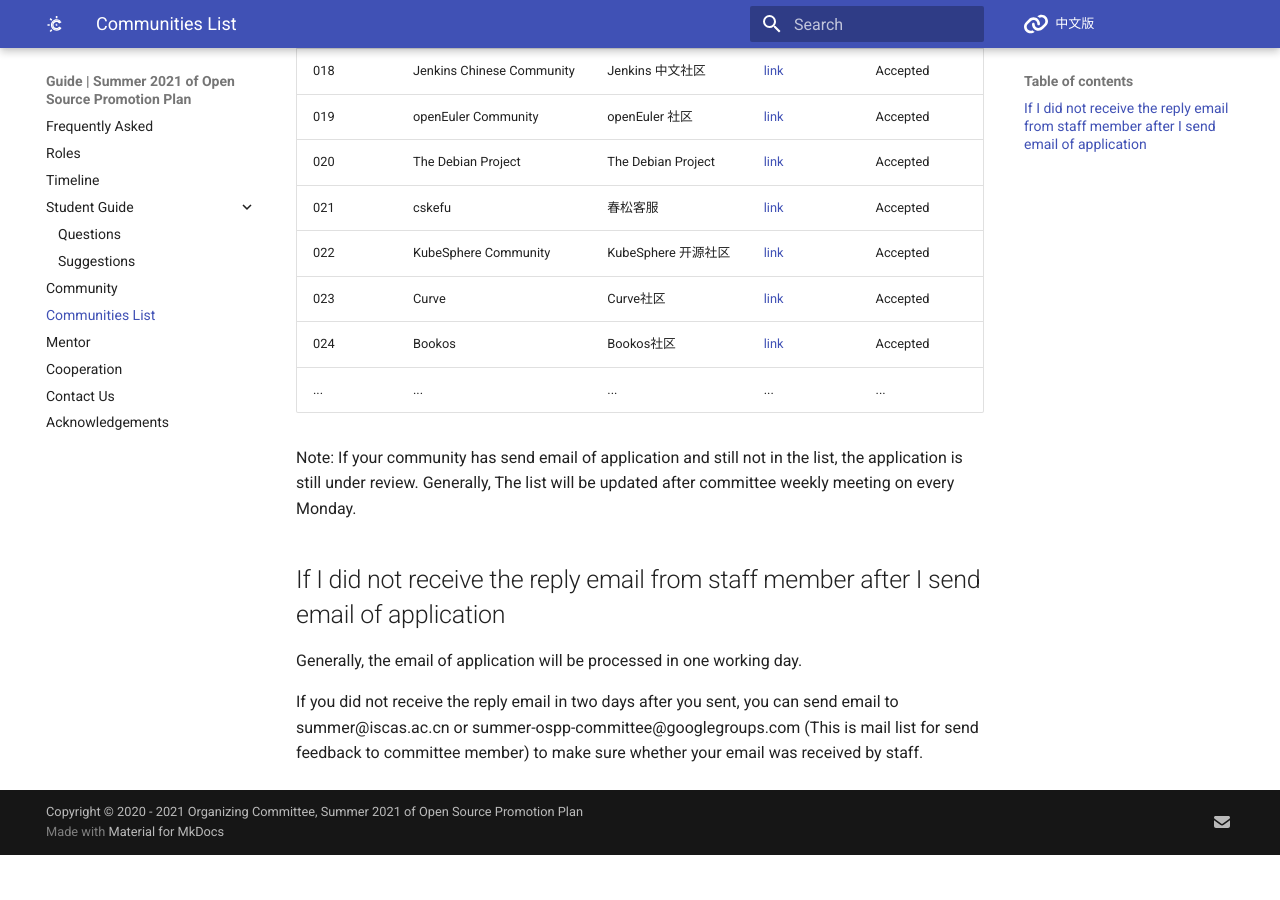
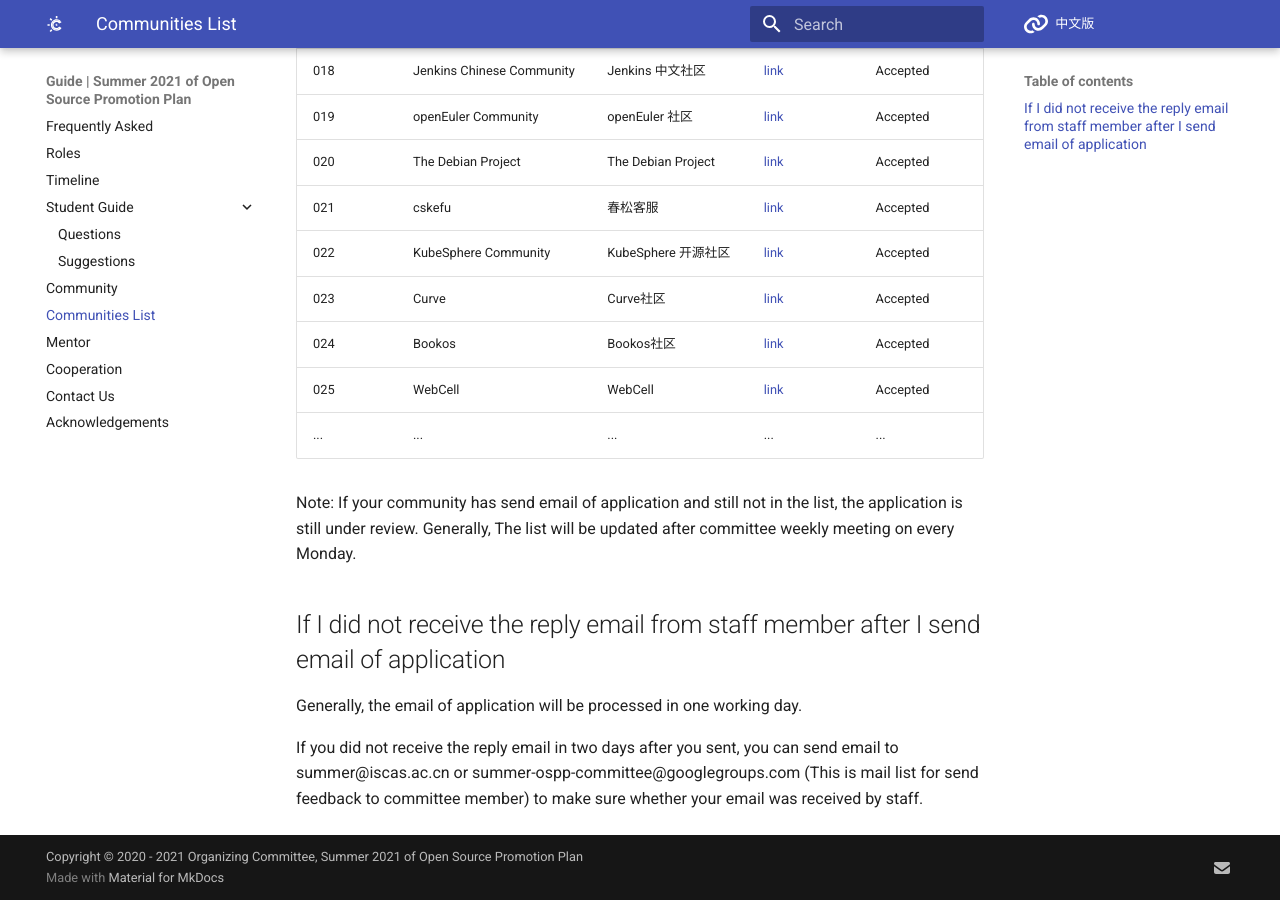
Before and after one commit to summer-ospp/help-en, an MkDocs documentation site: the page built from docs/communities-list.md, in a window 1280 px wide and 900 px high, scrolled down 1217 px. Built offline with MkDocs 1.6.1 and Material for MkDocs 9.7.7, drawn with Linux system fonts in a browser that asks for light colours; comment, search, counter and statistics services are not loaded; before the commit the page ends 2072 px from its top, so only the background shows below that.

Commit message:
Update communities-list.md (#22)
* Update communities-list.md

添加webcell社区

* Fix mistake of word

Co-authored-by: jianmin <jianmin@iscas.ac.cn>

```diff
--- a/docs/communities-list.md
+++ b/docs/communities-list.md
@@ -30,6 +30,7 @@ Before the deadline (Apr 30th, 2021) of application for community, this list wil
 | 022  | KubeSphere Community    | KubeSphere 开源社区      | [link](https://kubesphere.io/)                         | Accepted             |
 | 023  | Curve                   | Curve社区                | [link](https://www.opencurve.io/)                      | Accepted             |
 | 024  | Bookos                  | Bookos社区               | [link]( https://www.book-os.org)                       | Accepted             |
+| 025  | WebCell                 | WebCell                 | [link](https://web-cell.dev/)                           | Accepted             |
 | ...  | ...                     | ...                      | ...                                                    | ...                  |
 
 Note: If your community has send email of application and still not in the list, the application is still under review. Generally, The list will be updated after committee weekly meeting on every Monday.
```
